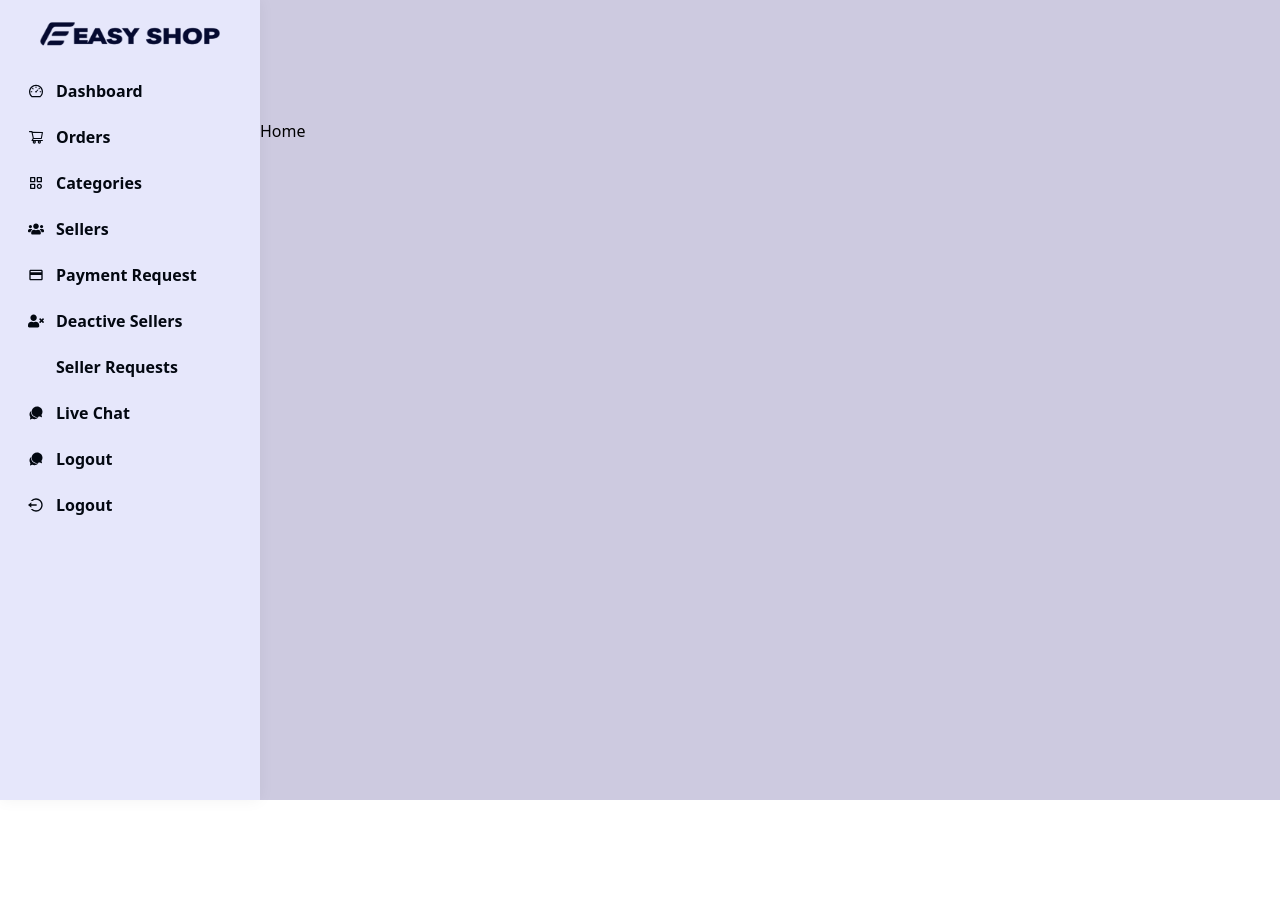
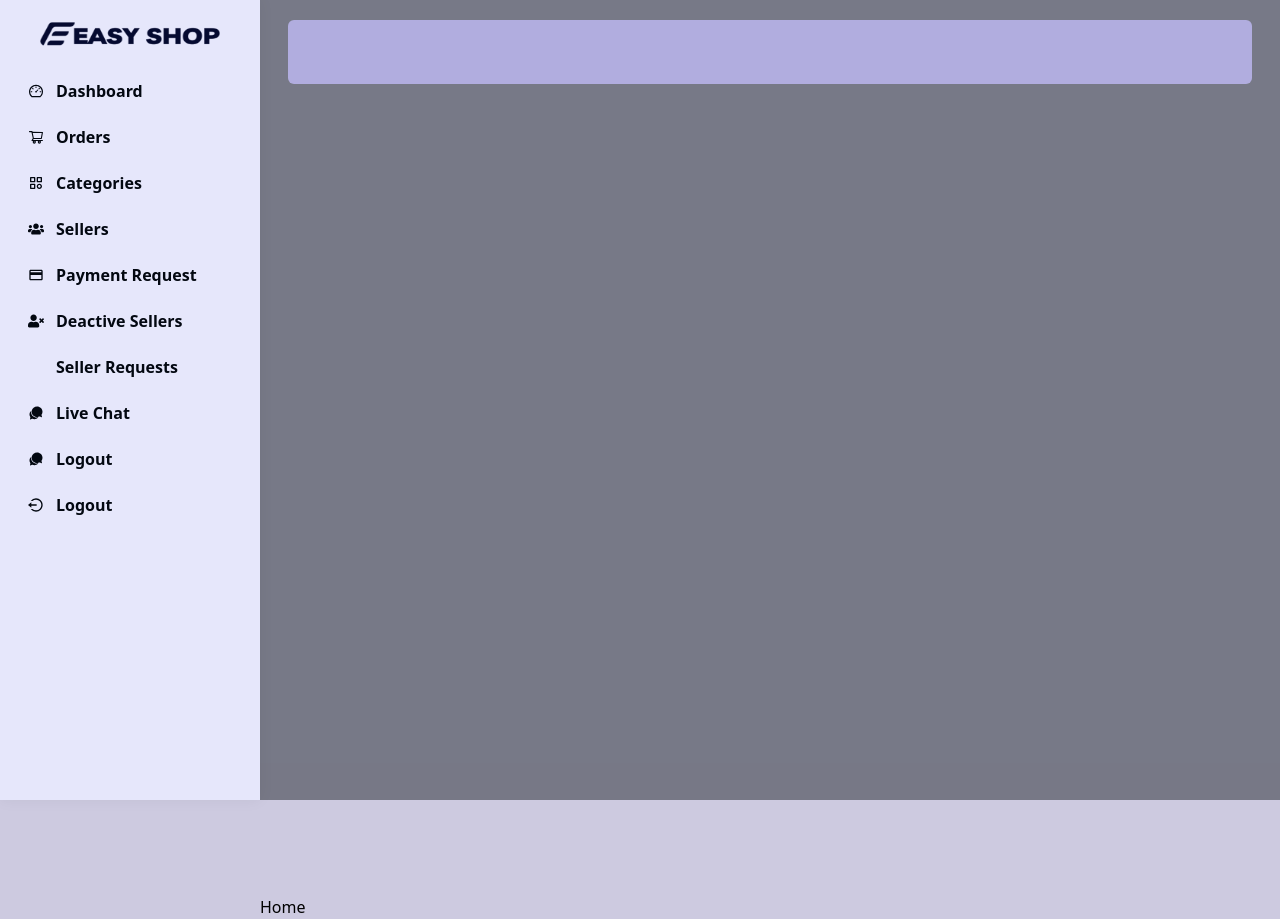
Before and after one commit to MinayeAliyeva/multi-vendor-commerce, a React (Create React App) app in the folder dashboard/: page / in a window 1280 px wide. Before the commit the page ends 800 px from the top, so only its background shows below. Built offline with nearby package versions, Linux system fonts and the light colour scheme; no server answers; some icons are missing.

Commit message:
fix:warning fixed

```diff
--- a/dashboard/src/layout/Header.tsx
+++ b/dashboard/src/layout/Header.tsx
@@ -1,13 +1,29 @@
-import { useEffect } from "react"
-import api from "../api/api"
+import { useEffect } from "react";
+import api from "../api/api";
+import { FaList } from "react-icons/fa";
+const Header = ({
+  showSidebar,
+  setShowSidebar,
+}: {
+  showSidebar: boolean;
+  setShowSidebar: React.Dispatch<React.SetStateAction<boolean>>;
+}) => {
+  // useEffect(() => {
+  //   api.get("/");
+  // }, []);
+  return (
+    <div className="fixed top-0 left-0 w-full py-5 px-2 lg:px-7 z-40">
+      <div className="ml-0 lg:ml-[260px] rounded-md h-[64px] flex items-start justify-between bg-[#b1addf] px-5 transitian-all duration-300"></div>
+      <div
+        onClick={() => setShowSidebar(!showSidebar)}
+        className="w-[35px] flex lg:hidden"
+      >
+        <span>
+          <FaList />
+        </span>
+      </div>
+    </div>
+  );
+};
 
-const Header = () => {
-  useEffect(()=>{
-    api.get("/")
-  },[])
-  return (
-    <div>Header</div>
-  )
-}
-
-export default Header
+export default Header;
--- a/dashboard/src/layout/MainLayout.tsx
+++ b/dashboard/src/layout/MainLayout.tsx
@@ -1,12 +1,14 @@
 import { Outlet } from "react-router-dom";
 import Header from "./Header";
 import SideBar from "./SideBar";
+import { useState } from "react";
 
 const MainLayout = () => {
+  const [showSidebar, setShowSidebar] = useState(false);
   return (
     <div className="bg-[#cdcae0] w-full min-h-screen ">
-      <Header />
-      <SideBar />
+      <Header showSidebar={showSidebar} setShowSidebar={setShowSidebar} />
+      <SideBar showSidebar={showSidebar} setShowSidebar={setShowSidebar} />
       <div className="ml-0 lg:ml-[260px] pt-[95px] transition-all ">
         <Outlet />
       </div>
--- a/dashboard/src/layout/SideBar.tsx
+++ b/dashboard/src/layout/SideBar.tsx
@@ -9,7 +9,13 @@ interface INav {
   role: string;
   path: string;
 }
-const SideBar = () => {
+const SideBar = ({
+  showSidebar,
+  setShowSidebar,
+}: {
+  showSidebar: boolean;
+  setShowSidebar: React.Dispatch<React.SetStateAction<boolean>>;
+}) => {
   const [allNav, setAllNav] = useState<INav[]>([]);
   const { pathname } = useLocation();
   console.log("pathname:", pathname);
@@ -22,10 +28,13 @@ const SideBar = () => {
   console.log("allNav:", allNav);
   return (
     <div>
-      <div></div>
+      <div
+        onClick={() => setShowSidebar(false)}
+        className={`flex duration-200 ${showSidebar ? "invisible" : "visible"} w-screen h-screen bg-[#22292f80] top-0 left-0 z-10`}
+      ></div>
 
       <div
-        className={`w-[260px] fixed bg-[#e6e7fb] z-50 top-0 h-screen shadow-[0_0_15px_0_rgb(34_41_47_/_5%)] transition-all `}
+        className={`w-[260px] fixed bg-[#e6e7fb] z-50 top-0 h-screen shadow-[0_0_15px_0_rgb(34_41_47_/_5%)] transition-all ${showSidebar ? "left-0" : "-left-[260px] lg:left-0"} `}
       >
         <div className="h-[70px] flex justify-center items-center">
           <Link to="/" className="w-[180px] h-[50px]">
--- a/dashboard/tsconfig.json
+++ b/dashboard/tsconfig.json
@@ -10,10 +10,10 @@
     "isolatedModules": true,
     "noEmit": true,
     "jsx": "react-jsx",
-    "moduleResolution": "node",
+    "module": "ESNext",
+    "moduleResolution": "bundler",
     "allowSyntheticDefaultImports": true,
     "esModuleInterop": true,
-    "module": "esnext",
     "target": "esnext"
   },
   "include": ["src"]
```
